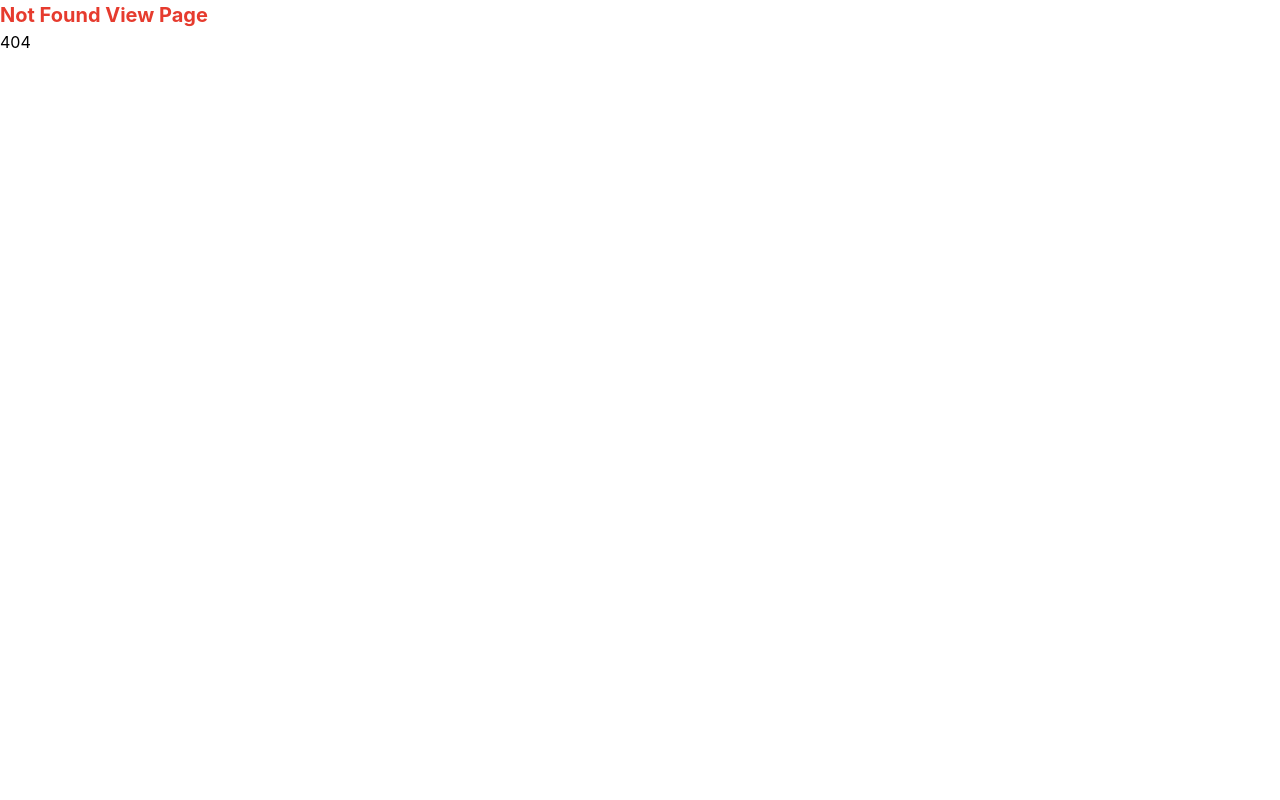
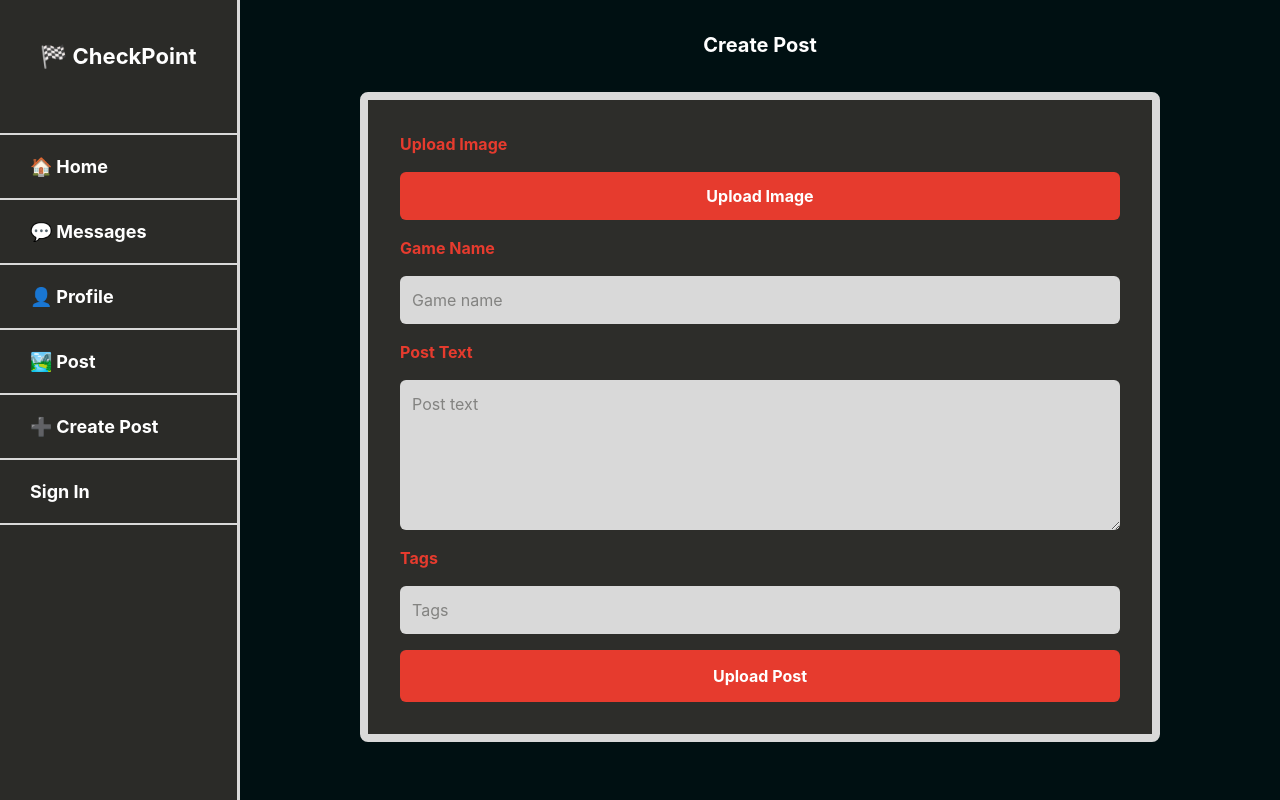
Before and after one commit to nathanrsxtn/checkpoint, a React (Vite) app: page /upload in a window 1280 px wide. Before the commit this address had no page. Built offline with nearby package versions, Linux system fonts and the light colour scheme.

Commit message:
added an upload post jsx and styling page, can accept upload images, game name, description, tags, and the post gets saved to db, and is displayed

```diff
--- a/src/App.jsx
+++ b/src/App.jsx
@@ -11,7 +11,9 @@ import LoginForm from "@/forms/LoginForm.jsx";
 import SignupForm from "@/forms/SignupForm.jsx";
 import { homeLoader, postLoader, profileLoader, messagesLoader } from "@/services/loaders.js";
 import { MessagesPage } from "@/pages/MessagesPage.jsx";
+import { UploadPostPage } from "@/pages/UploadPostPage.jsx";
 import { Toaster } from "react-hot-toast";
+
 
 import "./App.css";
 
@@ -64,6 +66,10 @@ const router = createBrowserRouter([
         loader: profileLoader,
       },
       {
+        path: "upload",
+        element: <UploadPostPage />,
+      },
+      {
         path: "login",
         element: <LoginForm />
       },
--- a/src/components/Navigation.jsx
+++ b/src/components/Navigation.jsx
@@ -24,7 +24,9 @@ export function Navigation() {
         👤 Profile
       </Link>
 
-      <Link to="/post/1">➕ Post</Link>
+      <Link to="/post/1">🏞️ Post</Link>
+
+      <Link to="/upload">➕ Create Post</Link>
 
       {/* if user is sign-in display logout button otherwise display sign in*/}
       {!user ? (
--- /dev/null
+++ b/src/pages/UploadPostPage.css
@@ -0,0 +1,107 @@
+.create-post-container {
+  max-width: 800px;
+  margin: 0 auto;
+}
+
+.create-post-title {
+  text-align: center;
+  color: white;
+  margin-bottom: 2rem;
+}
+
+.create-post-card {
+  background-color: #2d2d2a;
+  border: 8px solid #d9d9d9;
+  border-radius: 8px;
+  padding: 2rem;
+}
+
+.create-post-form {
+  display: flex;
+  flex-direction: column;
+  gap: 1rem;
+}
+
+.create-post-form input,
+.create-post-form textarea {
+  background-color: #d9d9d9;
+  color: #2d2d2a;
+  border: none;
+  border-radius: 6px;
+  padding: 12px;
+  font-size: 1rem;
+}
+
+.create-post-form textarea {
+  min-height: 150px;
+  resize: vertical;
+}
+
+.image-preview {
+  display: block;
+  max-width: 100%;
+  max-height: 350px;
+  margin: 0 auto;
+  border-radius: 6px;
+}
+
+.upload-btn {
+  background-color: #aaa99f;
+  color: #e63b2e;
+  border: none;
+  padding: 12px;
+  border-radius: 6px;
+  font-weight: bold;
+  cursor: pointer;
+}
+
+.upload-btn:hover {
+  opacity: 0.9;
+}
+
+.submit-btn {
+  background-color: #e63b2e;
+  color: white;
+  border: none;
+  padding: 14px;
+  border-radius: 6px;
+  font-size: 1rem;
+  font-weight: bold;
+  cursor: pointer;
+  transition: transform 0.2s ease;
+}
+
+.submit-btn:hover {
+  transform: translateY(-2px);
+}
+
+.form-label {
+  color: #e63b2e;
+  font-weight: bold;
+  font-size: 1rem;
+}
+
+.upload-input {
+  display: none;
+}
+
+.upload-label {
+  display: inline-block;
+  background-color: #e63b2e;
+  color: white;
+  padding: 12px 18px;
+  border-radius: 6px;
+  font-weight: bold;
+  cursor: pointer;
+  transition: transform 0.2s ease;
+  text-align: center;
+}
+
+.upload-label:hover {
+  transform: translateY(-2px);
+}
+
+.selected-file {
+  color: white;
+  margin-top: 0.5rem;
+}
--- /dev/null
+++ b/src/pages/UploadPostPage.jsx
@@ -0,0 +1,140 @@
+import { useState } from "react";
+import { useNavigate } from "react-router";
+import toast from "react-hot-toast";
+import "./UploadPostPage.css";
+
+export function UploadPostPage() {
+  const [game, setGame] = useState("");
+  const [content, setContent] = useState("");
+  const [tag, setTag] = useState("");
+  const [image, setImage] = useState("");
+
+  const navigate = useNavigate();
+
+  const handleImageChange = (event) => {
+    const file = event.target.files[0];
+
+    if (!file) {
+      setImage("");
+      return;
+    }
+    // Convert image into a Base64 string
+    const reader = new FileReader();
+
+    reader.onloadend = () => {
+      setImage(reader.result);
+    };
+
+    reader.readAsDataURL(file);
+  };
+
+  const handleSubmit = async (event) => {
+    event.preventDefault();
+
+    const user = JSON.parse(localStorage.getItem("User"));
+
+    if (!user) {
+      toast.error("You must be logged in to create a post.");
+      navigate("/login");
+      return;
+    }
+
+    if (!game.trim()) {
+      toast.error("Please enter a game name.");
+      return;
+    }
+
+    if (!content.trim()) {
+      toast.error("Please add text to your post.");
+      return;
+    }
+
+    try {
+      const response = await fetch("/api/posts", {
+        method: "POST",
+        headers: {
+          "Content-Type": "application/json",
+        },
+        body: JSON.stringify({
+          userId: user.id,
+          name: user.name,
+          username: user.username,
+          game,
+          content,
+          tag,
+          image,
+        }),
+      });
+
+      const data = await response.json();
+
+      if (!response.ok) {
+        toast.error(data.error || "Failed to create post.");
+        return;
+      }
+
+      toast.success("Post created!");
+      navigate("/");
+    } catch (error) {
+      console.error(error);
+      toast.error("Network error. Could not create post.");
+    }
+  };
+
+  return (
+    <div className="create-post-container">
+      <h1 className="create-post-title">Create Post</h1>
+
+      <div className="create-post-card">
+        <form className="create-post-form" onSubmit={handleSubmit}>
+          <label className="form-label">Upload Image </label>
+
+          {/* Accepts JPG, PNG, WEBP */}
+          <label className="upload-label" htmlFor="image-upload">
+            Upload Image
+          </label>
+
+          <input
+            id="image-upload"
+            className="upload-input"
+            type="file"
+            accept="image/*"
+            onChange={handleImageChange}
+          />
+
+          {image && (
+            <img className="image-preview" src={image} alt="Preview" />
+          )}
+
+          <label className="form-label">Game Name</label>
+
+          <input
+            placeholder="Game name"
+            value={game}
+            onChange={(event) => setGame(event.target.value)}
+          />
+
+          <label className="form-label">Post Text</label>
+
+          <textarea
+            placeholder="Post text"
+            value={content}
+            onChange={(event) => setContent(event.target.value)}
+          />
+
+          <label className="form-label">Tags</label>
+
+          <input
+            placeholder="Tags"
+            value={tag}
+            onChange={(event) => setTag(event.target.value)}
+          />
+
+          <button className="submit-btn" type="submit">
+            Upload Post
+          </button>
+        </form>
+      </div>
+    </div>
+  );
+}
```
Also changed, not shown: 1 other file (tests, documents, lock files or other folders).
